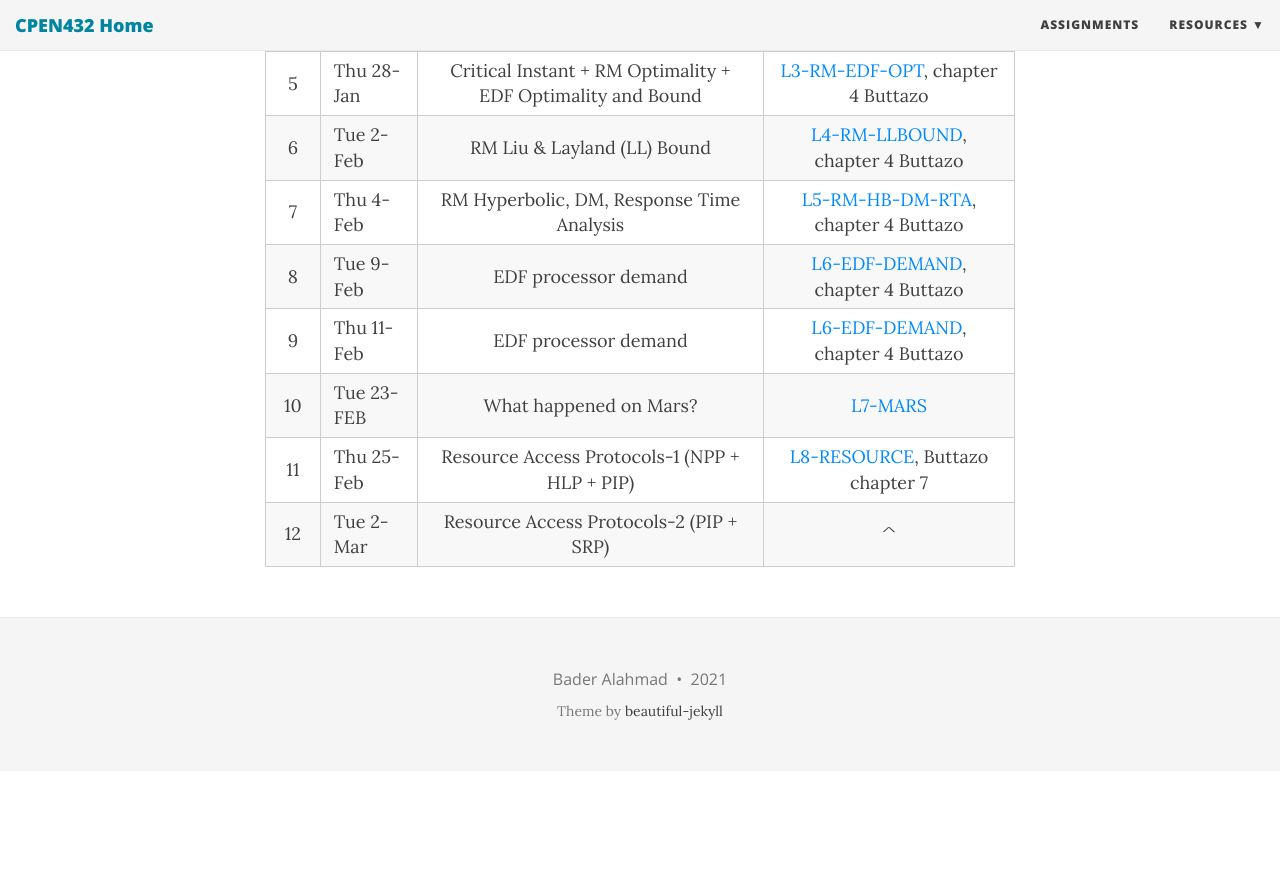
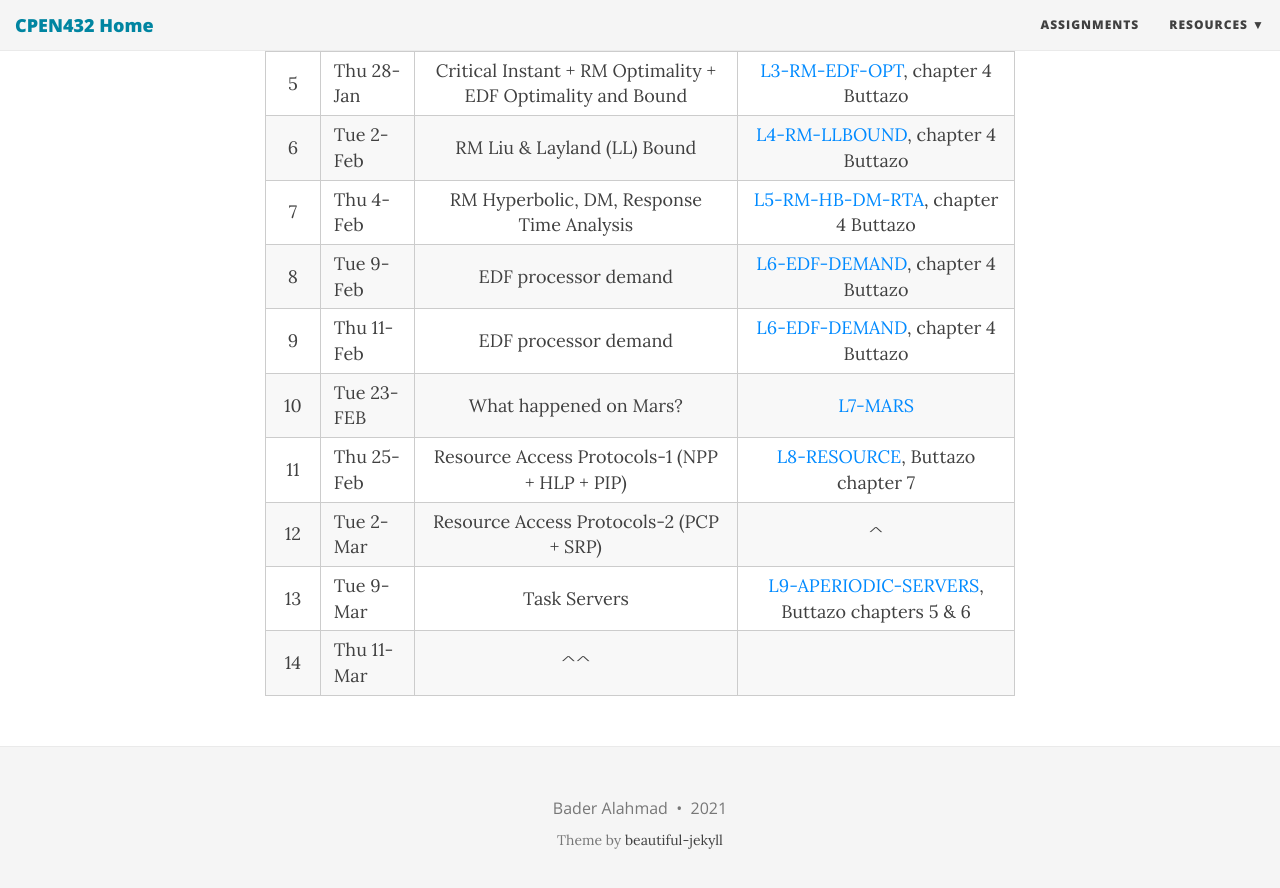
Before and after one commit to CPEN432/cpen432.github.io, a Jekyll site: the page built from lectures.md, in a window 1280 px wide and 900 px high, scrolled down 506 px. Shown: the top 888 px of the window. Built offline with Jekyll 4.4.1, drawn with Linux system fonts in a browser that asks for light colours; nearby versions of some CDN libraries; before the commit the page ends 1277 px from its top, so only the background shows below that.

Commit message:
ass dervers lecture

```diff
--- a/lectures.md
+++ b/lectures.md
@@ -18,18 +18,17 @@ title: Lectures
 |  9  |  Thu 11-Feb |  EDF processor demand   |  [L6-EDF-DEMAND](http://cpen432.github.io/resources/bader-slides/6-EDF-exact.pdf), chapter 4 Buttazo    |
 |  10 |  Tue 23-FEB | What happened on Mars?   |  [L7-MARS](http://cpen432.github.io/resources/bader-slides/7-Mars.pdf)    |
 |  11 |  Thu 25-Feb |  Resource Access Protocols-1 (NPP + HLP + PIP)  |  [L8-RESOURCE](http://cpen432.github.io/resources/bader-slides/8-ResourceSharing.pdf), Buttazo chapter 7   |
-|  12 |  Tue 2-Mar |  Resource Access Protocols-2  (PIP + SRP)   |  ^  |
+|  12 |  Tue 2-Mar |  Resource Access Protocols-2  (PCP + SRP)   |  ^  |
+|  13 |  Tue 9-Mar |  Task Servers    |  [L9-APERIODIC-SERVERS](http://cpen432.github.io/resources/bader-slides/9-TaskServers.pdf), Buttazo chapters 5 & 6   |
+|  14 |  Thu 11-Mar |  ^^   |      |
 
-
-<!-- |  12 |  Tue 15-OCT |  Task Servers    |  [L9-APERIODIC-SERVERS](http://cpen432.github.io/resources/bader-slides/9-TaskServers.pdf), Buttazo chapters 5 & 6   | -->
-<!-- |  13 |  Thu 17-OCT |  No lecture   |      | -->
-<!-- |  14 |  Tue 22-OCT |  Soft real-time   |   [L10-SOFT](http://cpen432.github.io/resources/bader-slides/10-SoftRealTime.pdf)   | -->
-<!-- |  15 |  Thu 24-OCT  |  Soft real-time continued   |      | -->
-<!-- |  16 |  Tue 29-OCT | Multistage distributed real-time systems   |  [L12-MULTISTAGE](http://cpen432.github.io/resources/bader-slides/12-MultiStage.pdf)   | -->
-<!-- |  17 |  Thu 31-OCT  |  Multiprocessor scheduling - 1    | [L11-MULTIPROCESSOR](http://cpen432.github.io/resources/bader-slides/11-Multiprocessors.pdf)   | -->
-<!-- |  18 |  Tue 5-NOV |  Multiprocessor scheduling - 2   |      | -->
-<!-- |  19 |  Thu 7-NOV  |  Reliability and fault tolerance - 1   |  [L13-RELIABILITY](http://cpen432.github.io/resources/bader-slides/13-Reliability.pdf)    |  -->
-<!-- |  20 |  Tue 12-NOV |  Reliability and fault tolerance - 2   |     | -->
+<!-- |  15 |  Tue 16-Mar |  Soft real-time   |   [L10-SOFT](http://cpen432.github.io/resources/bader-slides/10-SoftRealTime.pdf)   | -->
+<!-- |  16 |  Thu 18-Mar  |  Soft real-time continued   |      | -->
+<!-- |  16 |  Tue 23-Mar | Multistage distributed real-time systems   |  [L12-MULTISTAGE](http://cpen432.github.io/resources/bader-slides/12-MultiStage.pdf)   | -->
+<!-- |  17 |  Thu 25-Mar  |  Multiprocessor scheduling - 1    | [L11-MULTIPROCESSOR](http://cpen432.github.io/resources/bader-slides/11-Multiprocessors.pdf)   | -->
+<!-- |  18 |  Tue 30-Mar |  Multiprocessor scheduling - 2   |      | -->
+<!-- |  19 |  Thu 8-Apr  |  Reliability and fault tolerance - 1   |  [L13-RELIABILITY](http://cpen432.github.io/resources/bader-slides/13-Reliability.pdf)    |  -->
+<!-- |  20 |  Tue 13-Apr |  Reliability and fault tolerance - 2   |     | -->
 <!-- |  21 |  Thu 14-NOV  | Reliability and fault tolerance - 3  |   |  -->
 <!-- |  22 |  Tue 19-NOV |  System/Software Safety - 1. **Guest Lecture**: Simon Diemert, [Critical Systems Labs Inc.](https://www.criticalsystemslabs.com)  |  [L14-SAFETY](http://cpen432.github.io/resources/bader-slides/14-safety.pdf)    | -->
 <!-- |  23 |  Thu 21-NOV  |  System/Software Safety - 2. **Guest Lecture**: Simon Diemert  |      | -->
```
Also changed, not shown: 1 other file.
